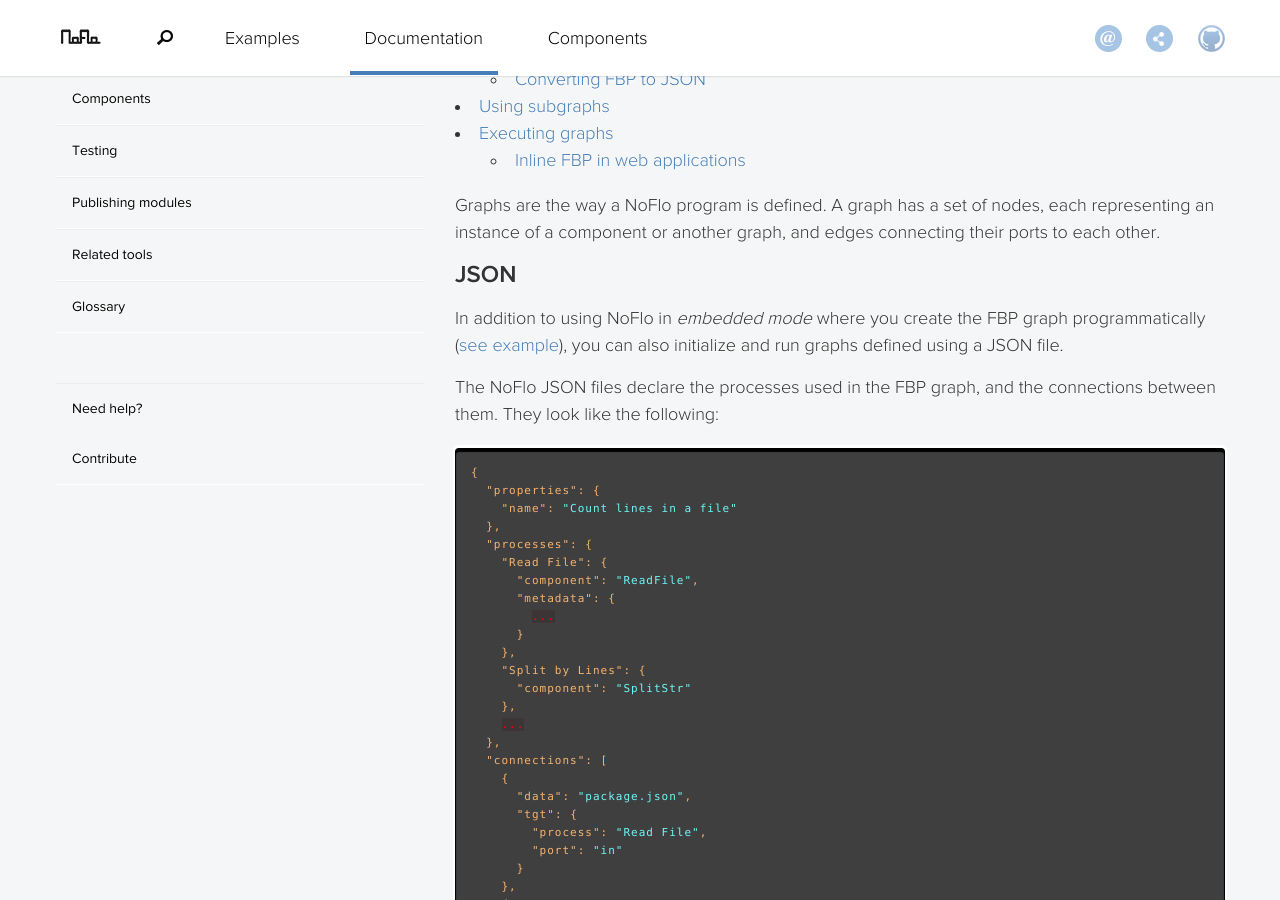
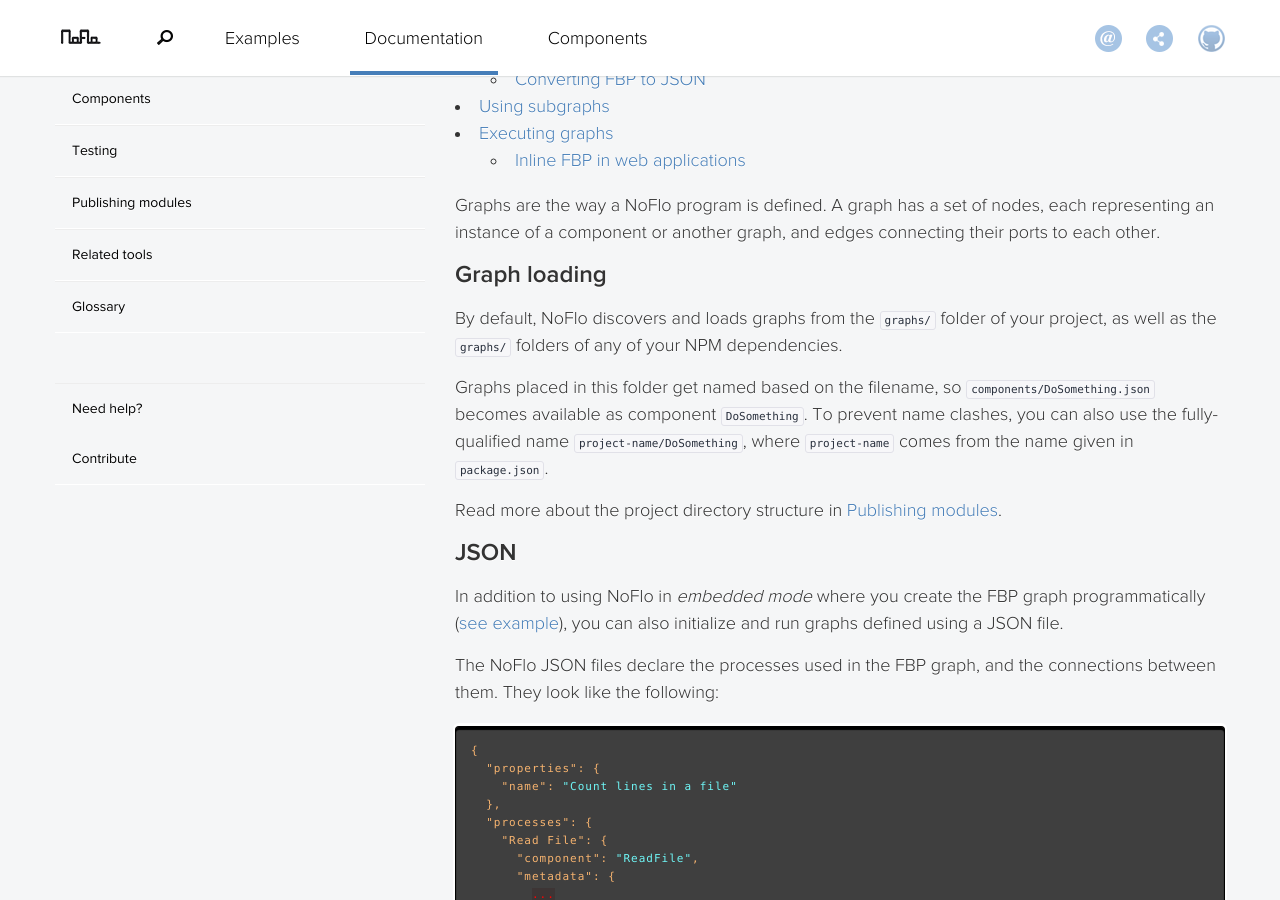
Before and after one commit to noflo/noflo.github.io, a Jekyll site: the page built from documentation/_posts/2017-02-01-graphs.md, in a window 1280 px wide and 900 px high, scrolled down 428 px. Built offline with Jekyll 4.4.1, drawn with Linux system fonts in a browser that asks for light colours; nearby versions of some CDN libraries.

Commit message:
Document default graph location

```diff
--- a/documentation/_posts/2017-02-01-graphs.md
+++ b/documentation/_posts/2017-02-01-graphs.md
@@ -10,6 +10,14 @@ title: Graphs
   - [Inline FBP in web applications](#inline-fbp-in-web-applications)
 
 Graphs are the way a NoFlo program is defined. A graph has a set of nodes, each representing an instance of a component or another graph, and edges connecting their ports to each other.
+
+## Graph loading
+
+By default, NoFlo discovers and loads graphs from the `graphs/` folder of your project, as well as the `graphs/` folders of any of your NPM dependencies.
+
+Graphs placed in this folder get named based on the filename, so `components/DoSomething.json` becomes available as component `DoSomething`. To prevent name clashes, you can also use the fully-qualified name `project-name/DoSomething`, where `project-name` comes from the name given in `package.json`.
+
+Read more about the project directory structure in [Publishing modules](/documentation/publishing/#module-structure).
 
 ## JSON
 
```
